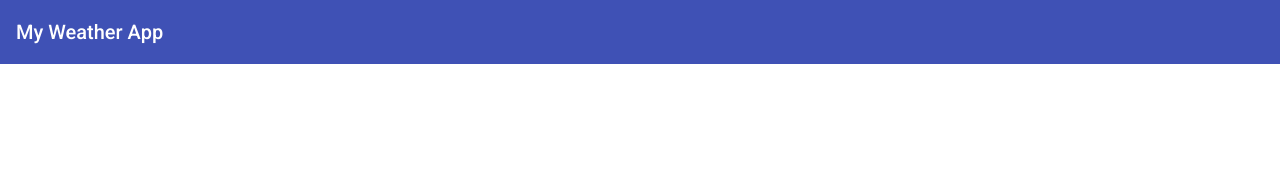
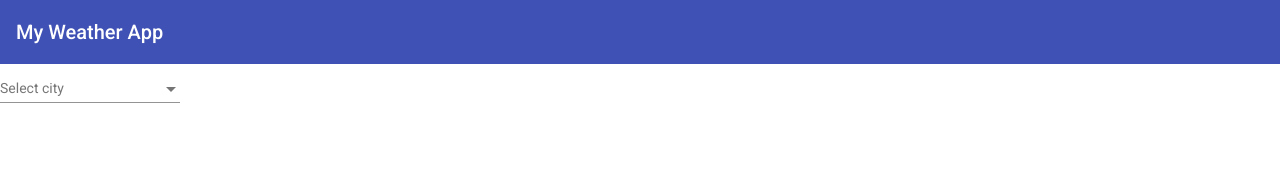
Before and after one commit to oliviawarner/worldwide-weather-app, an Angular app in the folder weather-app/: page / in a window 1280 px wide. Shown: the top 171 px of the page. Built offline with nearby package versions, Linux system fonts and the light colour scheme.

Commit message:
revised dropdown to show array of cities

```diff
--- a/weather-app/src/app/app.component.html
+++ b/weather-app/src/app/app.component.html
@@ -1,3 +1,15 @@
 <mat-toolbar color="primary">
   My Weather App
 </mat-toolbar>
+<div class="content">
+  <mat-form-field>
+    <mat-label>Select city</mat-label>
+    <mat-select [formControl]="cityControl">
+      <mat-option *ngFor="let city of cities" [value]="city">
+        {{city}}
+      </mat-option>
+    </mat-select>
+  </mat-form-field>
+  <br />
+  <router-outlet></router-outlet>
+</div>
--- a/weather-app/src/app/app.module.ts
+++ b/weather-app/src/app/app.module.ts
@@ -3,9 +3,11 @@
 
 import { AppRoutingModule } from './app-routing.module';
 import { AppComponent } from './app.component';
+import {FormsModule, ReactiveFormsModule} from '@angular/forms';
 import { BrowserAnimationsModule } from '@angular/platform-browser/animations';
 import {MatSelectModule} from '@angular/material/select';
 import {MatToolbarModule} from '@angular/material/toolbar';
+
 
 @NgModule({
   declarations: [
@@ -14,6 +16,8 @@
   imports: [
     BrowserModule,
     AppRoutingModule,
+    FormsModule,
+    ReactiveFormsModule,
     BrowserAnimationsModule,
     MatSelectModule,
     MatToolbarModule
```
